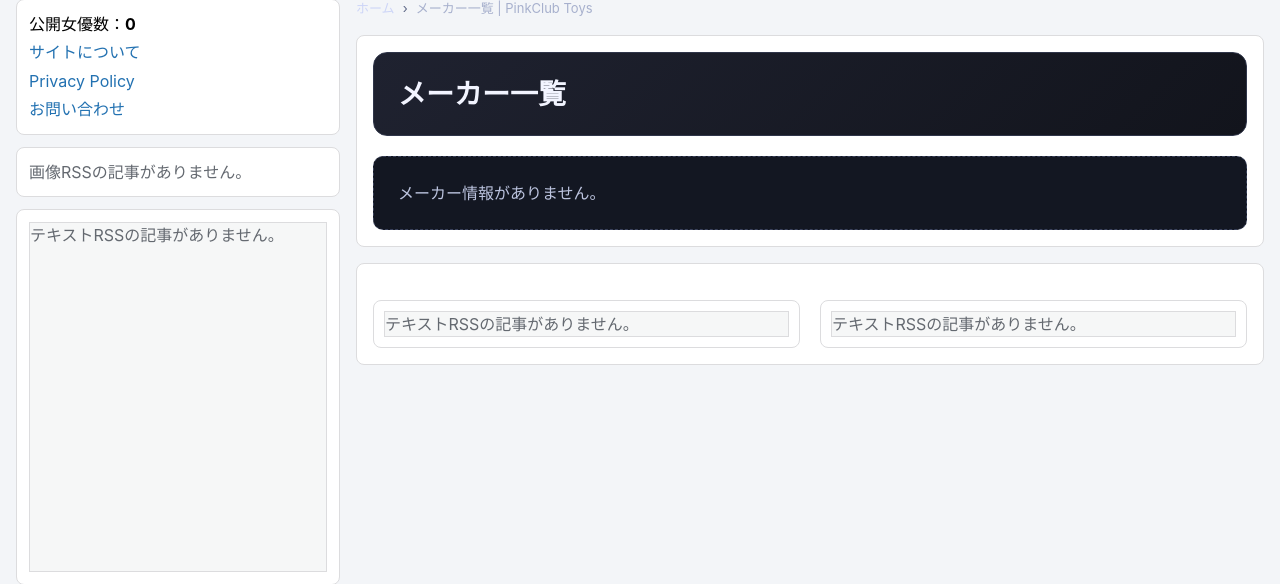
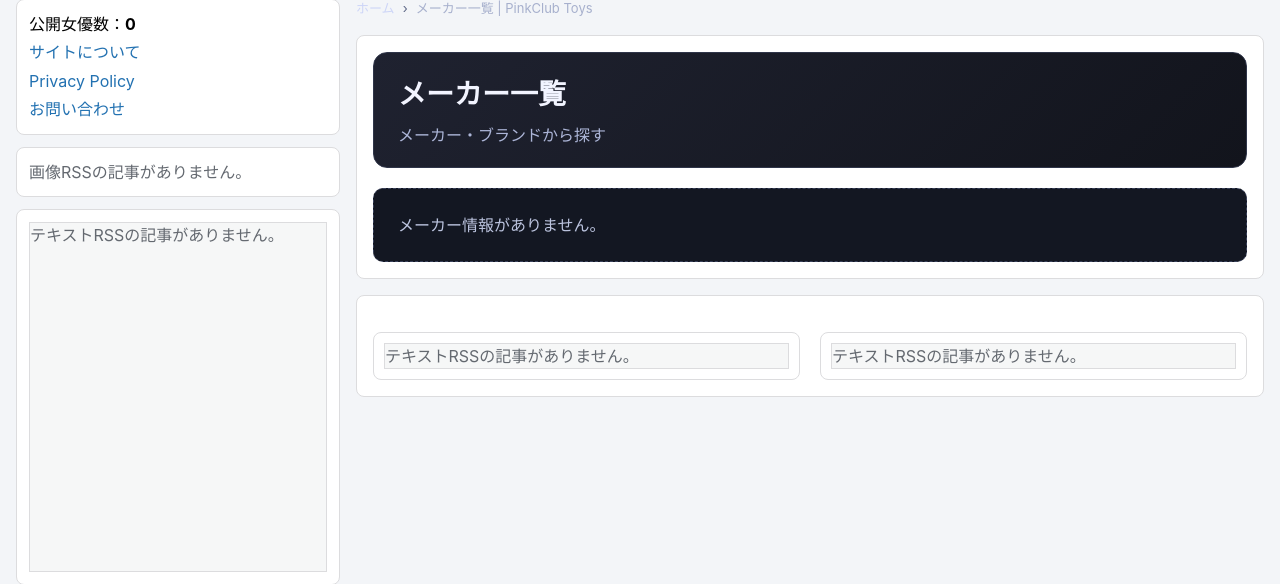
Before and after one commit to TaniyanR/PinkClub-Toys, a PHP site: page /makers.php in a window 1280 px wide. Shown: the part 144-728 px from the top of the page. Run offline with PHP 8.4, Linux system fonts and the light colour scheme; some libraries are stand-ins or nearby versions.

Commit message:
Improve maker shopping directory copy

```diff
--- a/public/makers.php
+++ b/public/makers.php
@@ -95,9 +95,10 @@ unset($groupRows);
 $sortByName($otherRows);
 
 $title = 'メーカー一覧';
+$pageDescription = '大人のおもちゃをメーカー・ブランドから探せます。';
 require __DIR__ . '/partials/header.php';
 ?>
-<?php pcf_render_hero('メーカー一覧'); ?>
+<?php pcf_render_hero('メーカー一覧', 'メーカー・ブランドから探す'); ?>
 
 <?php if ($displayRows !== []): ?>
   <div class="pcf-kana-directory">
```
